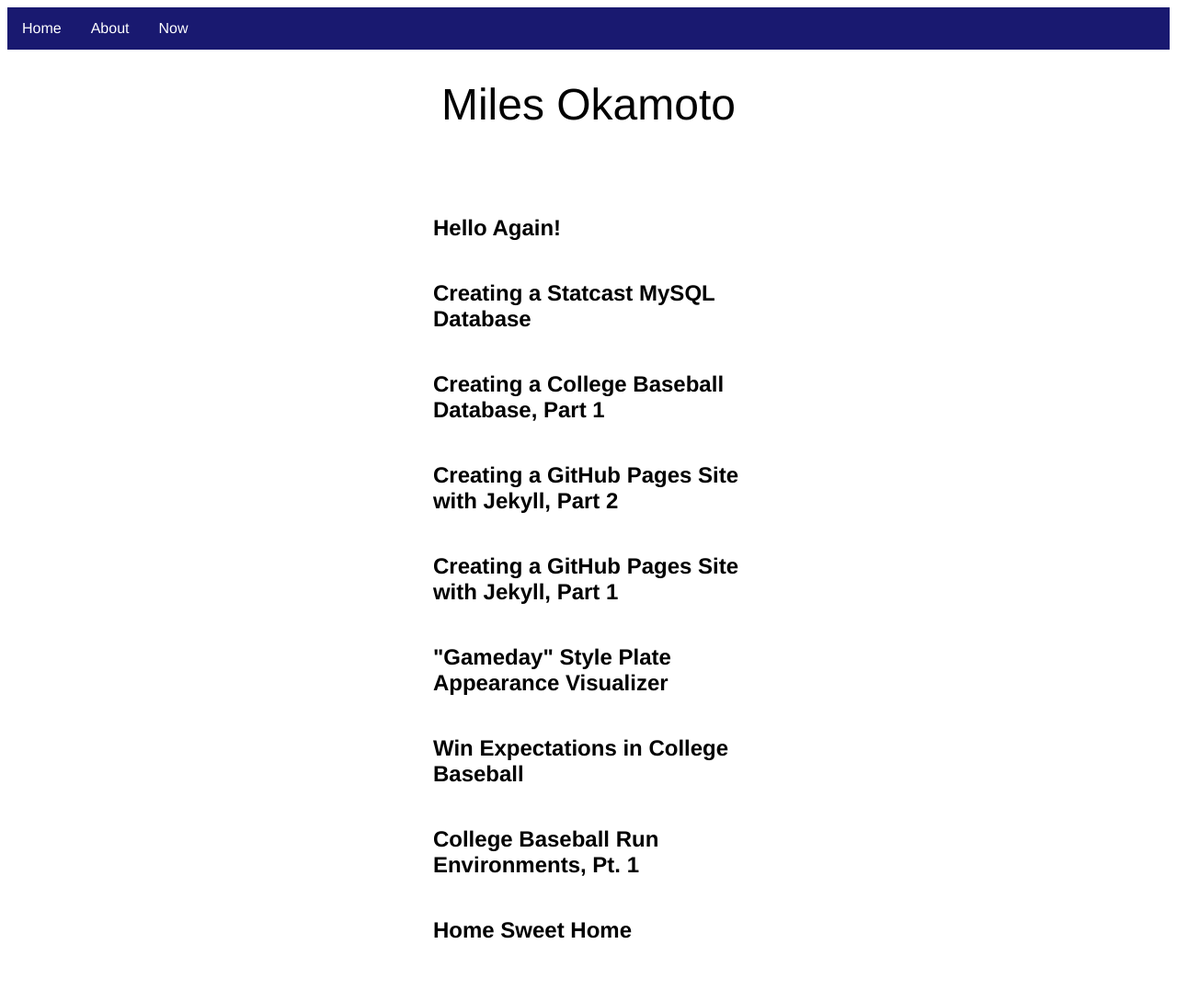
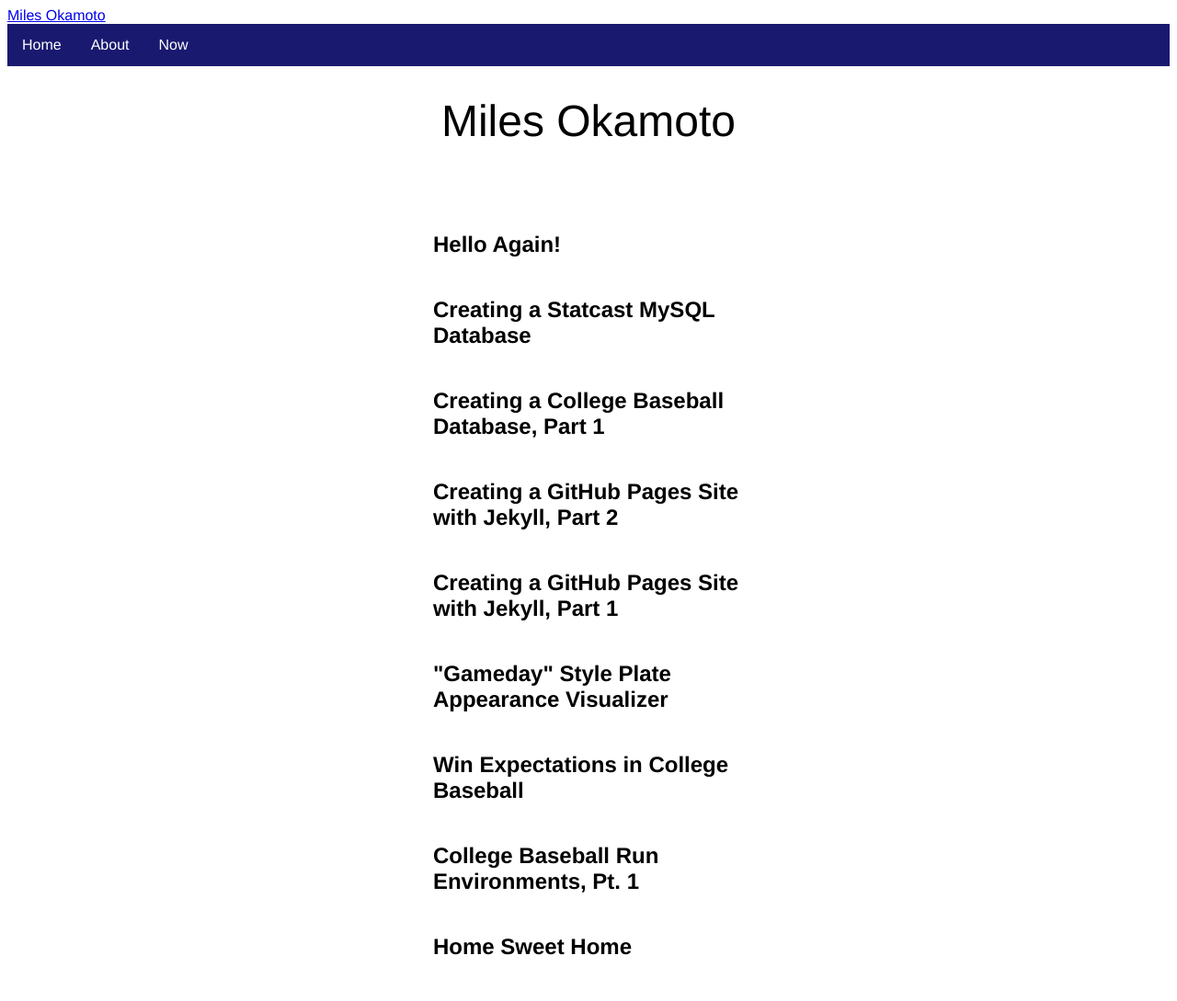
Before and after one commit to milesok/milesok.github.io, a Jekyll site: the page built from index.md, in a window 1280 px wide. Shown: the whole page at 92% size. Built offline with Jekyll 4.4.1, drawn with Linux system fonts in a browser that asks for light colours.

Commit message:
Update navigation.html
add a homepage link in nav bar

```diff
--- a/_includes/navigation.html
+++ b/_includes/navigation.html
@@ -1,4 +1,10 @@
 <nav>
+  <div class="home-link">
+    <a href="/">
+      Miles Okamoto
+      </a>
+  </div>
+  <div class="site-links">
     <ul>
     {% for item in site.data.navigation %}
       <li><a href="{{ item.link }}" {% if page.url == item.link %}{% endif %}>
@@ -6,4 +12,5 @@
         </a></li>
     {% endfor %}
     </ul>
+</div>
 </nav>
```
Lines whose indentation alone changed are shown as unchanged.
